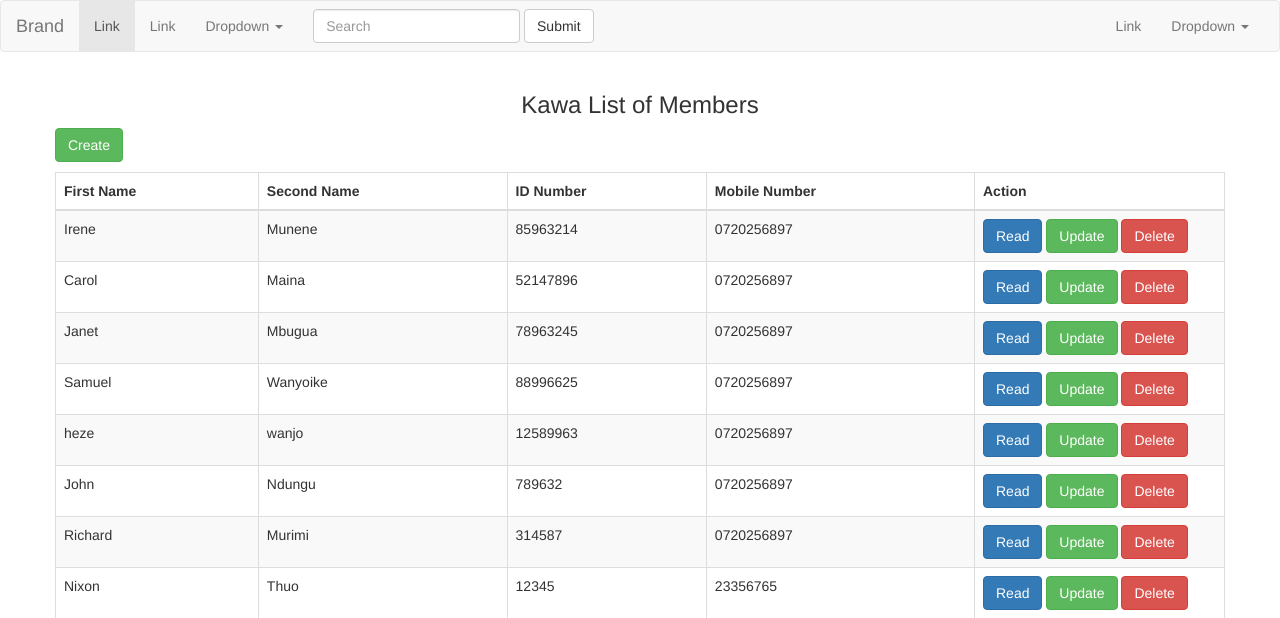
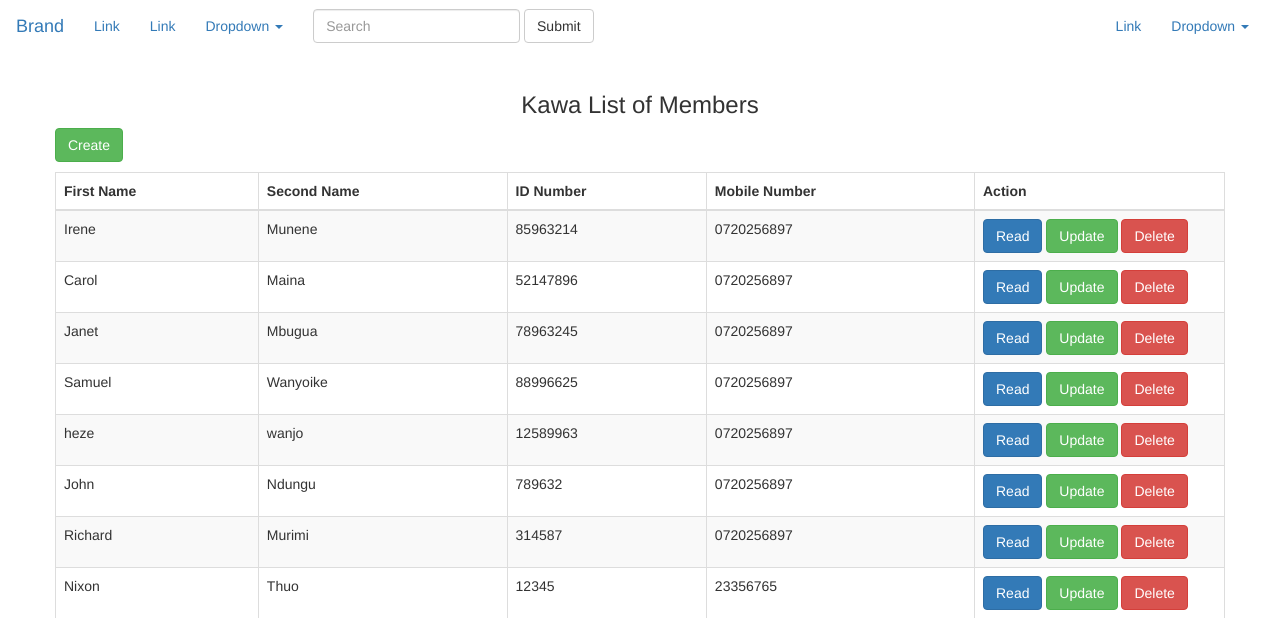
Before and after one commit to NixonThuo/nickcode, a PHP site: page /member/index.php in a window 1280 px wide. Shown: the top 618 px of the page. Run offline with PHP 8.4, Linux system fonts and the light colour scheme; data comes from the database, SQL or seed files in the repository.

Commit message:
body layout

```diff
--- a/layout/body_layout.php
+++ b/layout/body_layout.php
@@ -6,7 +6,7 @@
     <script src="../bootstrap/js/bootstrap.min.js"></script>
 </head>
 <body>
-<nav class="navbar navbar-default">
+<nav class="navbar navbar-inverted">
   <div class="container-fluid">
     <!-- Brand and toggle get grouped for better mobile display -->
     <div class="navbar-header">
```
